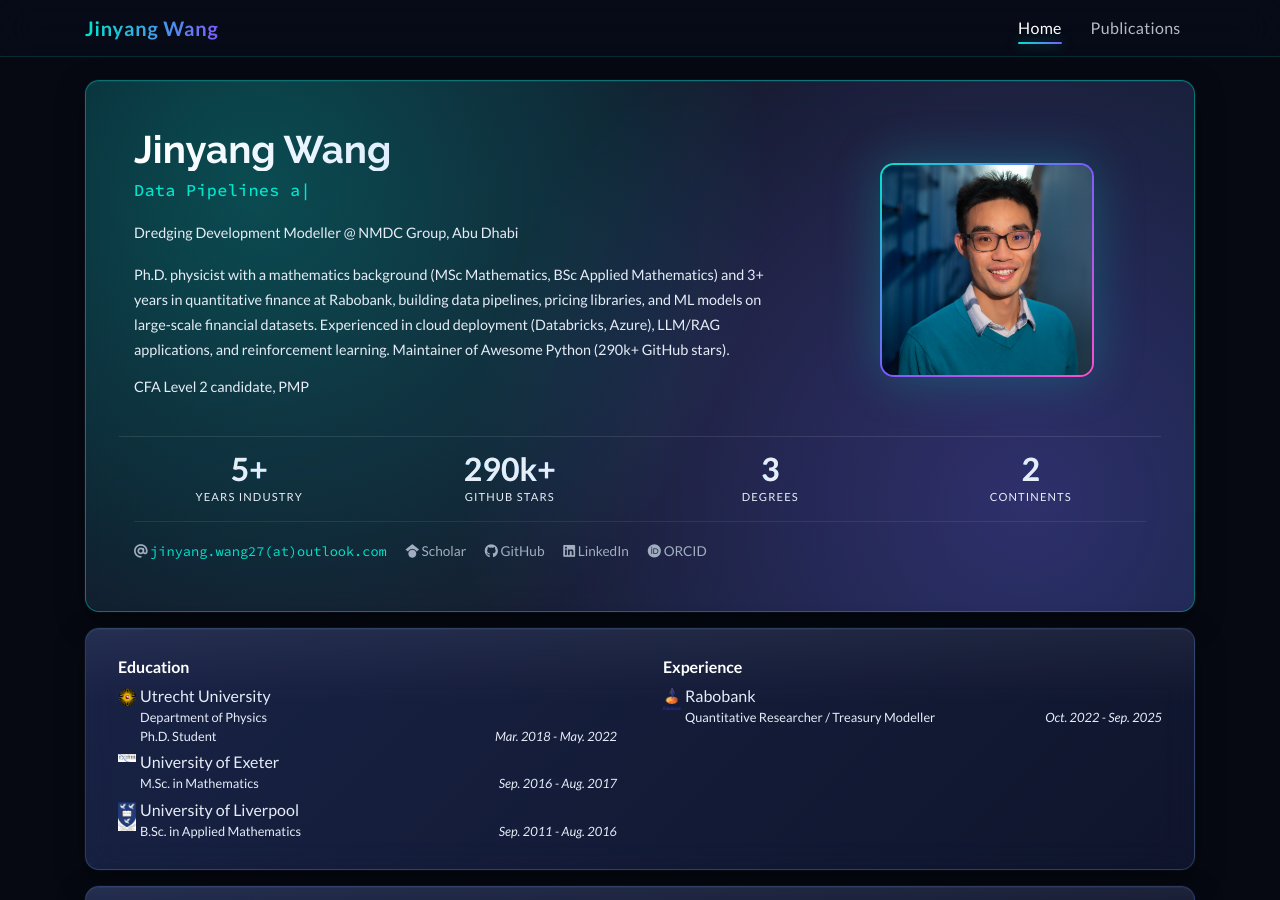
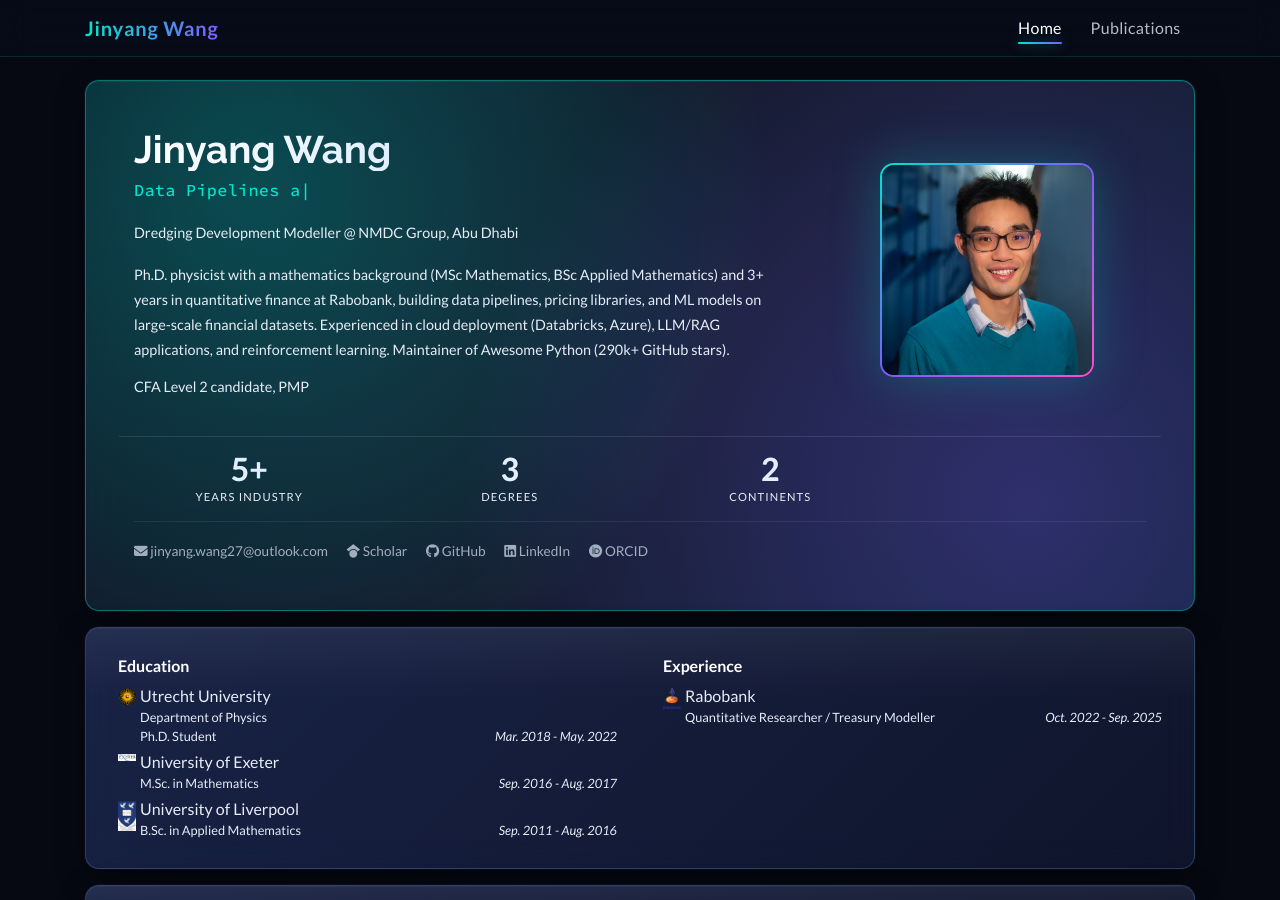
Before and after one commit to JinyangWang27/JinyangWang27.github.io, a Jekyll site: the page built from index.html, in a window 1280 px wide and 900 px high. Built offline with Jekyll 4.4.1, drawn with Linux system fonts in a browser that asks for light colours; nearby versions of some CDN libraries; a style sheet for code colours, icons or effects is not loaded.

Commit message:
hide GitHub stars stat, display email plainly
- _data/profile.yml: drop the "GitHub Stars" entry from the hero stats
  strip
- _includes/widgets/profile_card.html: show the email address as-is
  (envelope icon + address) instead of substituting "(at)" for @;
  mailto link still uses encode_email for spam obfuscation

```diff
--- a/_data/profile.yml
+++ b/_data/profile.yml
@@ -17,8 +17,6 @@ primary_position: "Dredging Development Modeller @ NMDC Group, Abu Dhabi"
 stats:
   - value: "5+"
     label: "Years Industry"
-  - value: "290k+"
-    label: "GitHub Stars"
   - value: "3"
     label: "Degrees"
   - value: "2"
--- a/_includes/widgets/profile_card.html
+++ b/_includes/widgets/profile_card.html
@@ -64,7 +64,7 @@
                 <!-- Social links -->
                 <div class="mt-3 pt-3 hero-social-row">
                     <a class="pr-3 hero-social-link" href="mailto:{{ site.data.profile.email | encode_email }}">
-                        <i class="fas fa-at"></i> <span class="email-text">{{ site.data.profile.email | replace: "@", "(at)" }}</span>
+                        <i class="fas fa-envelope"></i> {{ site.data.profile.email }}
                     </a>
 
                     {% if site.data.profile.gscholar %}
```
